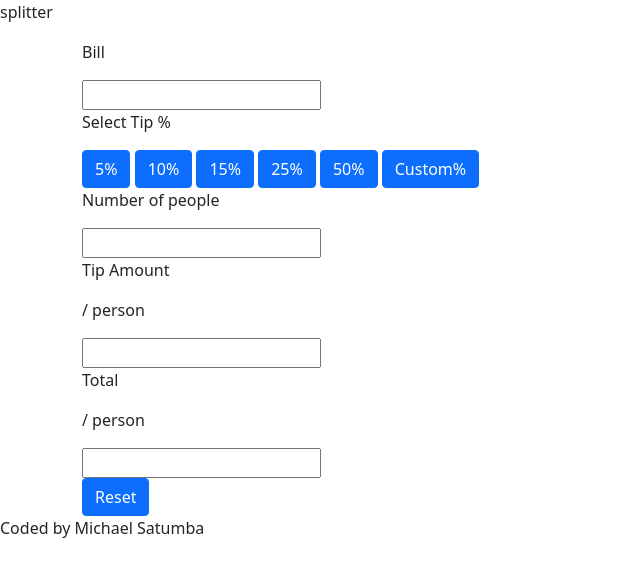
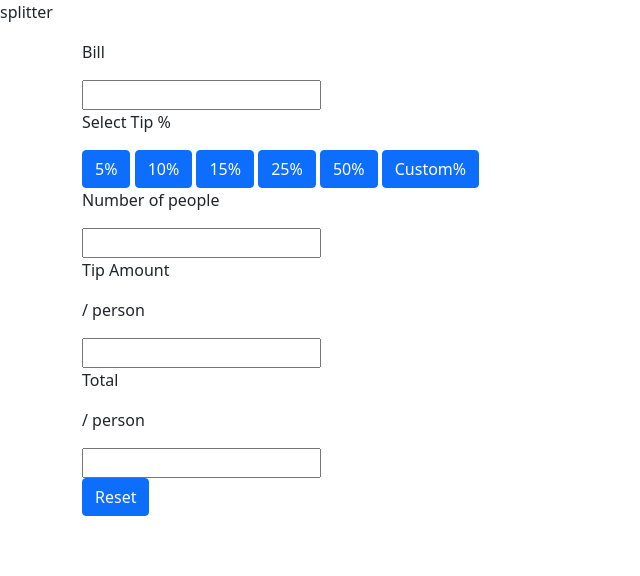
Before and after one commit to michaelsatumba/tip-calculator-app-main, a plain HTML site: page index.html in a window 1280 px wide. Shown: the whole page, without its empty margins (0-640 px from the left). Drawn offline with nearby package versions, Linux system fonts and the light colour scheme.

Commit message:
Update index.html

```diff
--- a/index.html
+++ b/index.html
@@ -78,10 +78,6 @@
       </button>
     </div>
   </div>
-
-  <div class="attribution">
-    <p>Coded by Michael Satumba</p>
-  </div>
 </body>
 
 </html>
```
